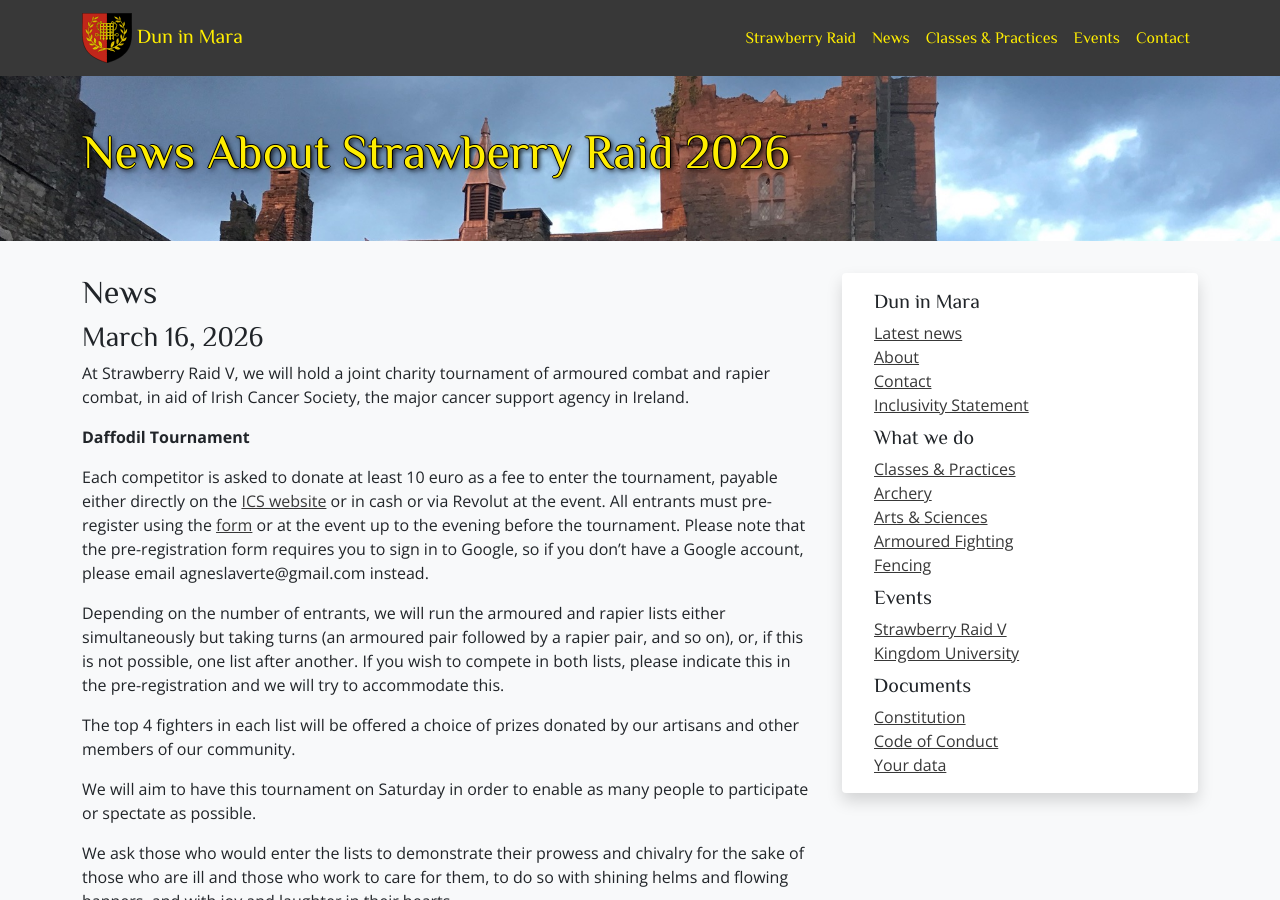
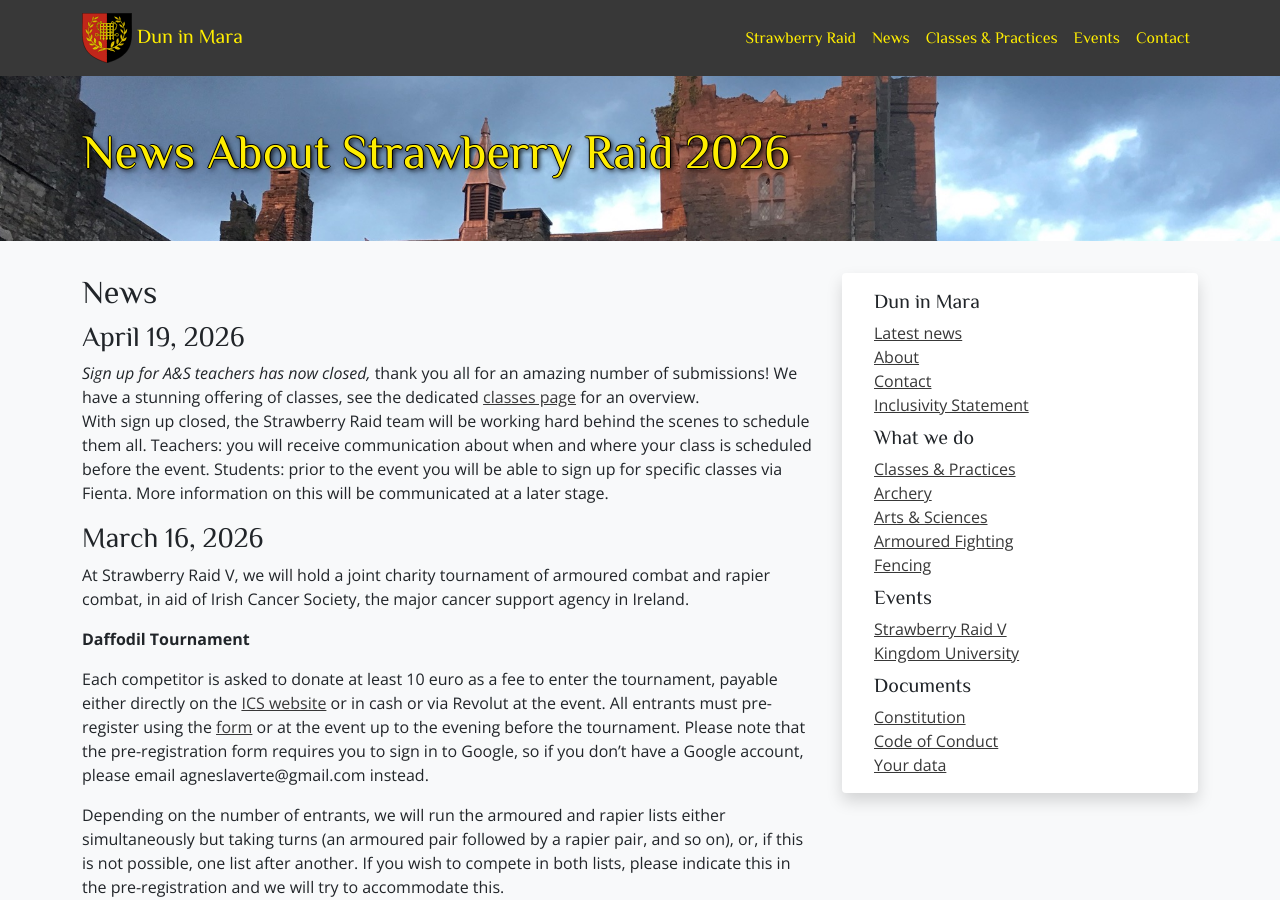
Before and after one commit to drachenwald/dun-in-mara, a Jekyll site: the page built from events/2026/strawberry-raid-v/news.md, in a window 1280 px wide and 900 px high. Built offline with Jekyll 4.4.1, drawn with Linux system fonts in a browser that asks for light colours; comment, search, counter and statistics services are not loaded.

Commit message:
Updated news page with sign up of teachers closed

```diff
--- a/events/2026/strawberry-raid-v/news.md
+++ b/events/2026/strawberry-raid-v/news.md
@@ -5,6 +5,13 @@ excerpt: "27 May-1 June 2026. Sigginstown Castle, Co. Wexford, Ireland."
 ---
 
 ## News
+
+### April 19, 2026
+
+*Sign up for A&S teachers has now closed,* thank you all for an amazing number of submissions! We have a stunning offering of classes, see the dedicated [classes page](/events/2026/strawberry-raid-v/classes.md) for an overview.
+With sign up closed, the Strawberry Raid team will be working hard behind the scenes to schedule them all.
+Teachers: you will receive communication about when and where your class is scheduled before the event.
+Students: prior to the event you will be able to sign up for specific classes via Fienta. More information on this will be communicated at a later stage.
 
 ### March 16, 2026
 
```
